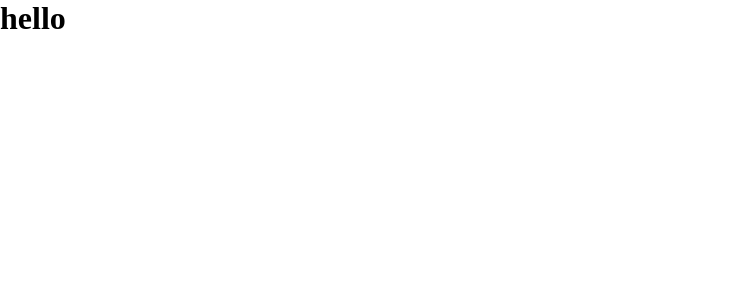
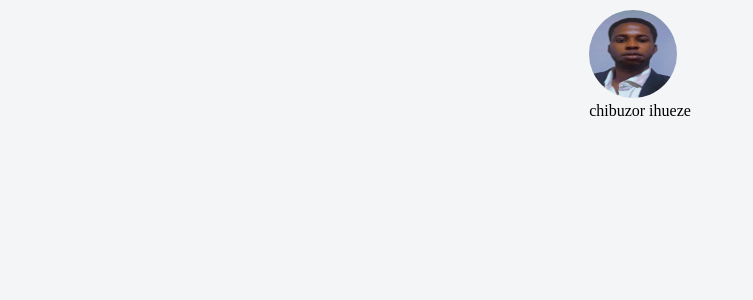
Before and after one commit to chibuzorihueze/profile_app, a React (Create React App) app: page / in a window 1280 px wide. Shown: the top 300 px of the page, without its empty margins (0-753 px from the left). Built offline with nearby package versions, Linux system fonts and the light colour scheme.

Commit message:
syling profile image

```diff
--- a/public/index.html
+++ b/public/index.html
@@ -25,6 +25,8 @@
       Learn how to configure a non-root public URL by running `npm run build`.
     -->
     <title>React App</title>
+
+
   </head>
   <body>
     <noscript>You need to enable JavaScript to run this app.</noscript>
--- a/src/components/profile.jsx
+++ b/src/components/profile.jsx
@@ -1,9 +1,10 @@
 import React from "react";
-
+import './portrait.jpg';
 
 function Profile(){
     return (<div>
-        <h1>hello</h1>
+        <img id="profile_img" src={require("./portrait.jpg")} alt="profile" />
+        <p>chibuzor ihueze</p>
         </div>
     );
 }
--- a/src/index.css
+++ b/src/index.css
@@ -1,5 +1,27 @@
+@import url('https://fonts.googleapis.com/css2?family=Inter:wght@100;200;300;400;500;600;700;800;900&family=Poppins:wght@100&family=Quicksand:wght@300;400;500;600;700&family=Roboto:ital,wght@0,400;0,500;1,400&display=swap');
+
 *{
   margin: 0;
   padding: 0;
   box-sizing: border-box;
 }
+
+body{
+  background-color: #f4f5f7;
+  display: flex;
+  align-items: center;
+  justify-content: center;
+
+}
+
+#profile_img{
+  height: 88px;
+  width: 88px;
+  border-radius: 50%;
+  margin-top:10px ;
+}
+#p{
+  font-family: inter;
+  font-weight: 800;
+  font-size: 20px;
+}
```
Also changed, not shown: src/components/button.jsx (added), src/components/portrait.jpg (added).
